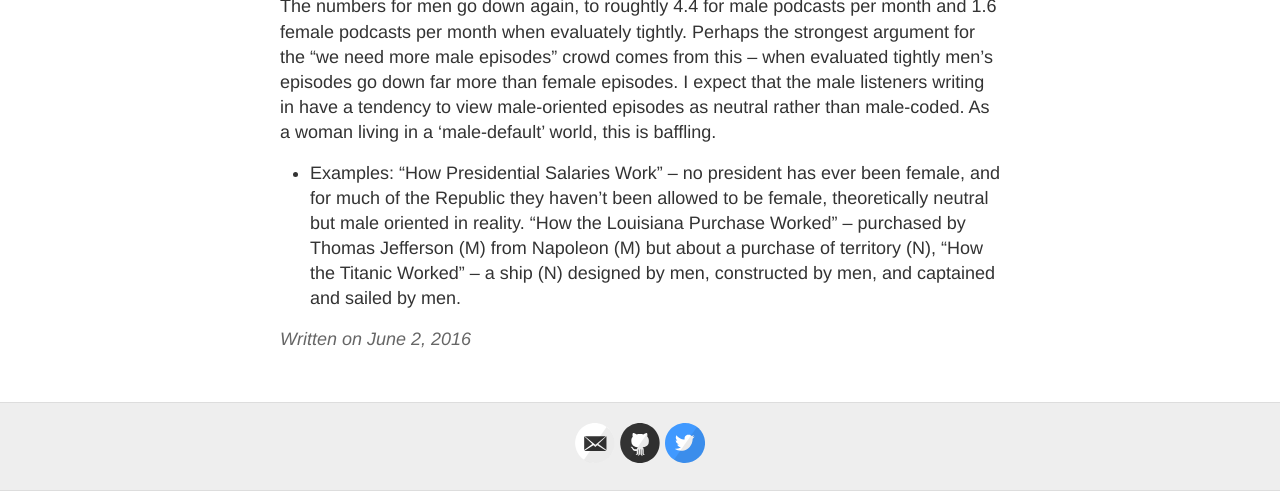
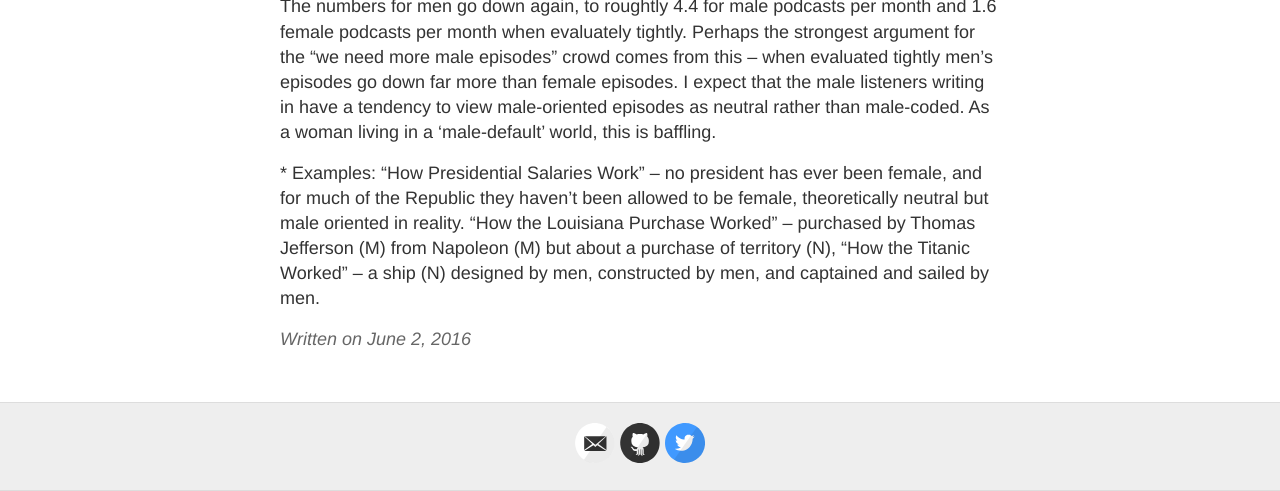
Before and after one commit to sjfwagner/sjfwagner.github.io, a Jekyll site: the page built from _posts/2016-06-01-test.md, in a window 1280 px wide and 900 px high, scrolled down 4450 px, cut to the strip 409-900 px from the top of the window. Built offline with Jekyll 4.4.1, drawn with Linux system fonts in a browser that asks for light colours.

```diff
--- a/_posts/2016-06-01-test.md
+++ b/_posts/2016-06-01-test.md
@@ -77,4 +77,4 @@ The numbers for men go down again, to roughtly 4.4 for male podcasts per month a
 
 
 
-* Examples: “How Presidential Salaries Work” -- no president has ever been female, and for much of the Republic they haven’t been allowed to be female, theoretically neutral but male oriented in reality. “How the Louisiana Purchase Worked” -- purchased by Thomas Jefferson (M) from Napoleon (M) but about a purchase of territory (N), “How the Titanic Worked” -- a ship (N) designed by men, constructed by men, and captained and sailed by men.
+\* Examples: “How Presidential Salaries Work” -- no president has ever been female, and for much of the Republic they haven’t been allowed to be female, theoretically neutral but male oriented in reality. “How the Louisiana Purchase Worked” -- purchased by Thomas Jefferson (M) from Napoleon (M) but about a purchase of territory (N), “How the Titanic Worked” -- a ship (N) designed by men, constructed by men, and captained and sailed by men.
```
